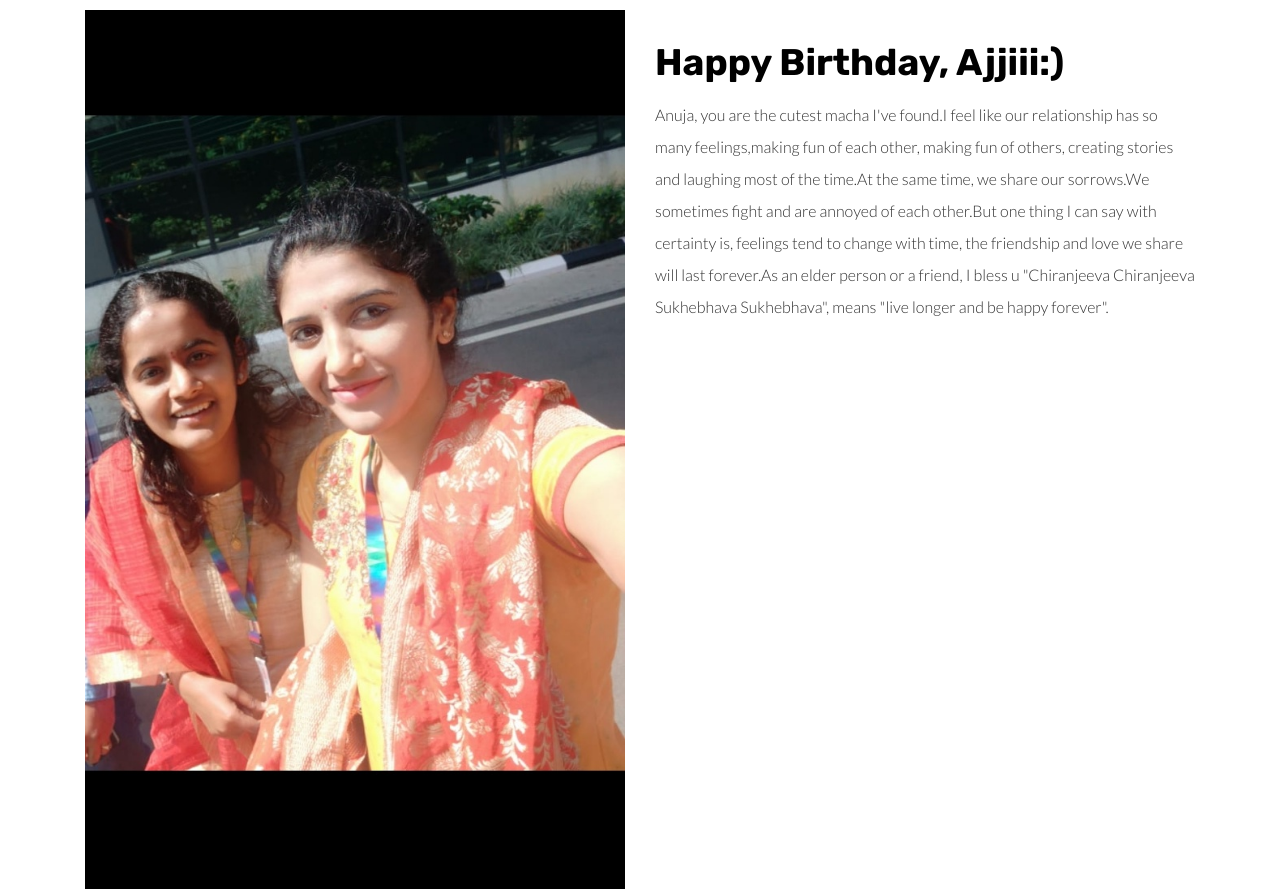
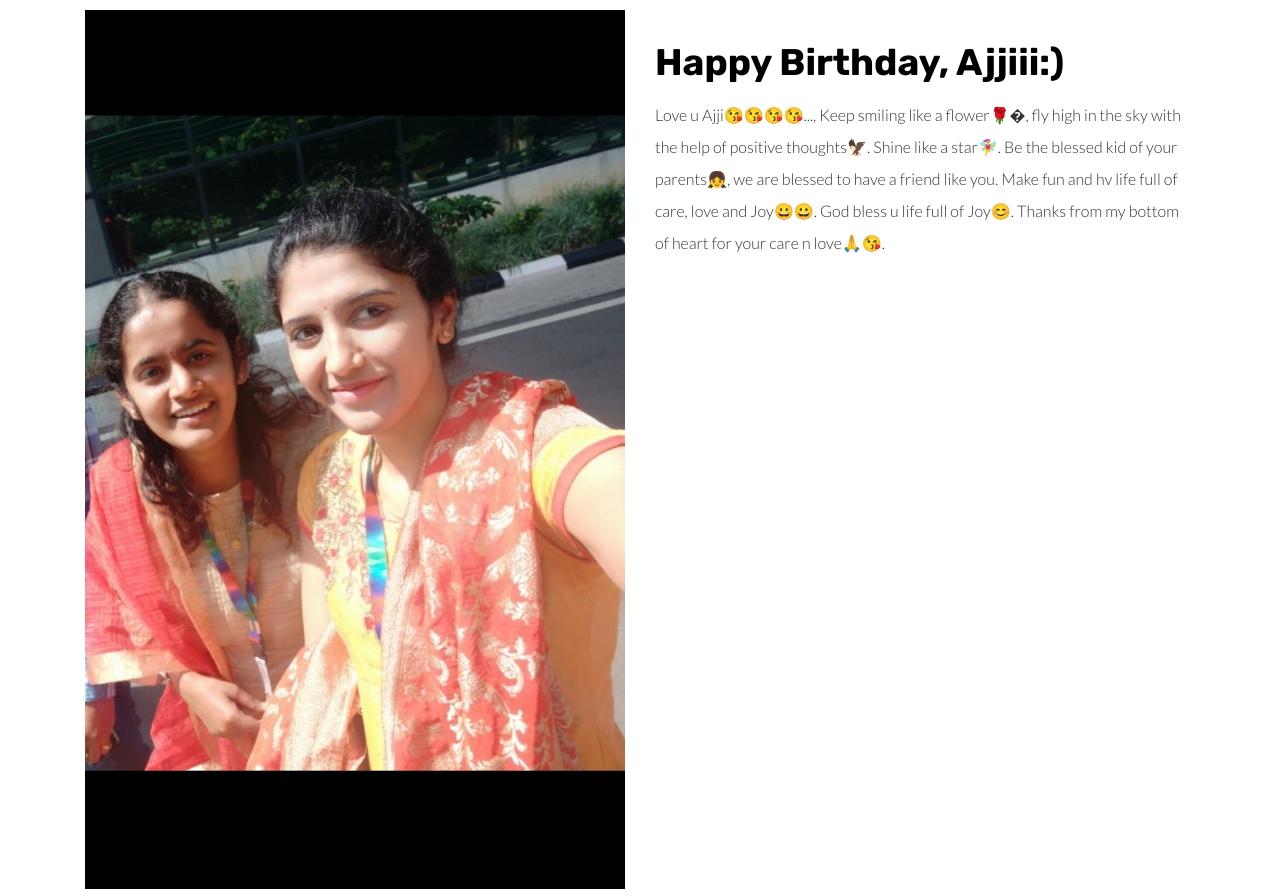
Before and after one commit to SandhyaVasudevan7396/happybirthdayanuja, a plain HTML site: page wishes.html in a window 1280 px wide. Shown: the part 860-1756 px from the top of the page. Drawn offline with Linux system fonts and the light colour scheme.

Commit message:
Update wishes.html

```diff
--- a/wishes.html
+++ b/wishes.html
@@ -68,7 +68,7 @@
                 </div>
                 <div class="col-md-6">
                     <h1 class="h2">Happy Birthday, Ajjiii:)</h1>
-                    <p>Anuja, you are the cutest macha I've found.I feel like our relationship has so many feelings,making fun of each other, making fun of others, creating stories and laughing most of the time.At the same  time, we share our sorrows.We sometimes fight and are annoyed of each other.But one thing I can say with certainty is, feelings tend to change with time, the friendship and love we share will last forever.As an elder person or a friend, I bless u "Chiranjeeva Chiranjeeva Sukhebhava Sukhebhava", means "live longer and be happy forever".
+                    <p>Love u Ajji😘😘😘😘..., Keep smiling like a flower🌹�, fly high in the sky with the help of positive thoughts🦅. Shine like a star🧚‍♀. Be the blessed kid of your parents👧, we are blessed to have a friend like you. Make fun and hv life full of care, love and Joy😀😀. God bless u life full of Joy😊. Thanks from my bottom of heart for your care n love🙏😘.
                     </p>
 
 
```
